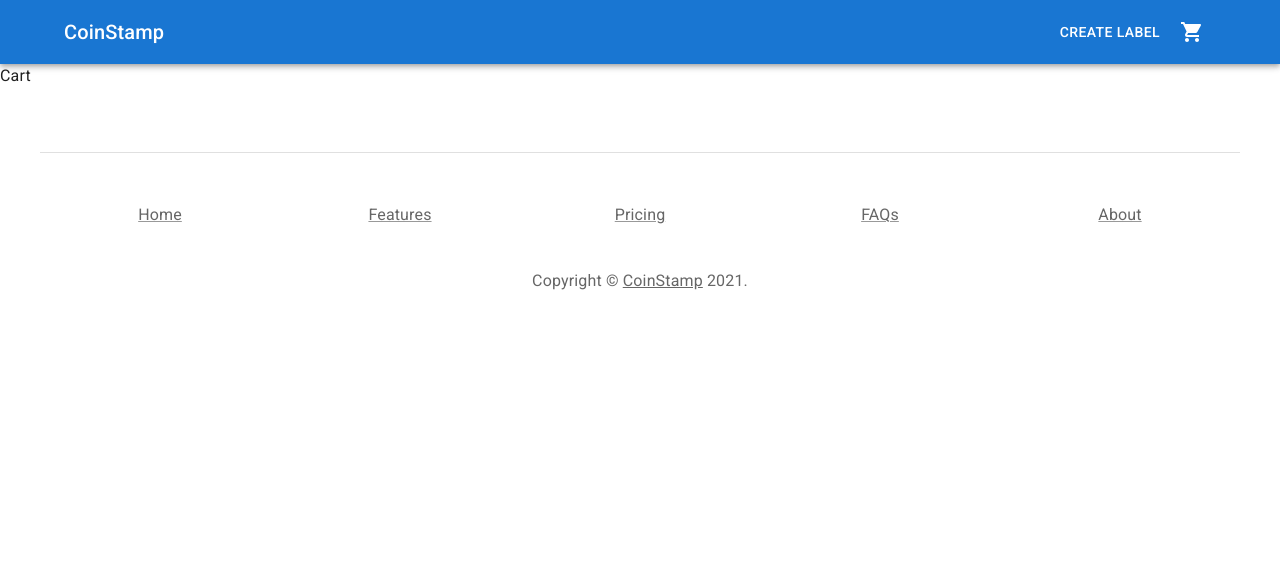
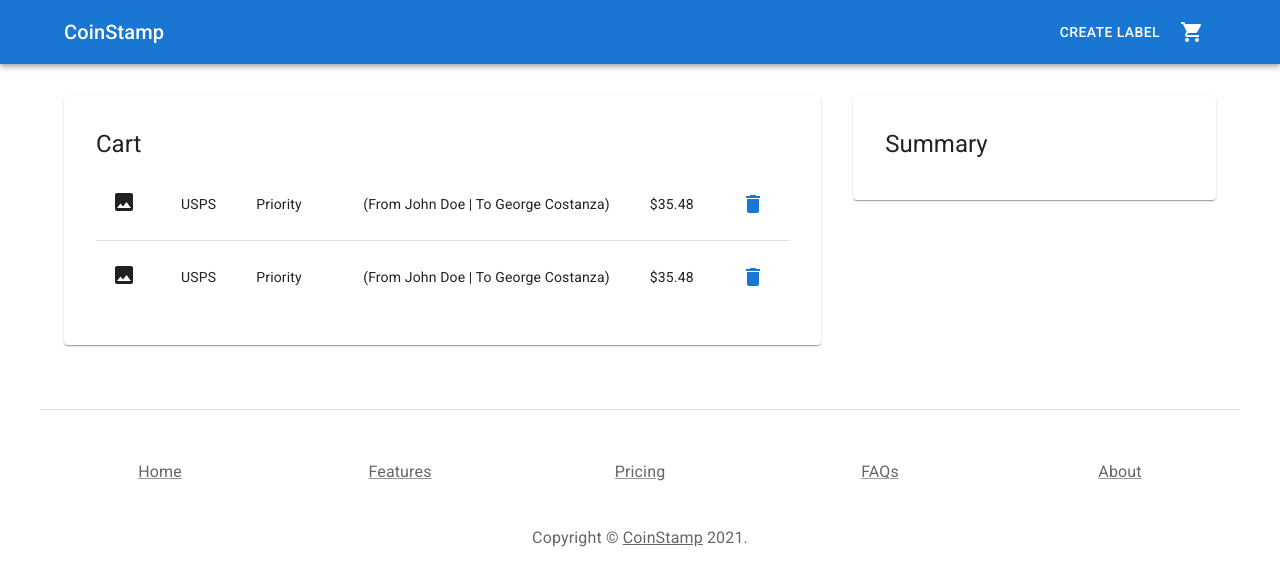
Before and after one commit to xilaluna/coinstamp, a React (Create React App) app in the folder client/: page /cart in a window 1280 px wide. Shown: the top 586 px of the page. Built offline with nearby package versions, Linux system fonts and the light colour scheme.

Commit message:
[add] cart table

```diff
--- a/client/src/App.jsx
+++ b/client/src/App.jsx
@@ -3,7 +3,6 @@ import { Routes, Route } from "react-router-dom"
 
 import Navbar from "./components/Navbar/Navbar"
 import Footer from "./components/Footer/Footer"
-import Container from "@mui/material/Container"
 
 import Home from "./pages/Home/Home"
 import Rates from "./pages/Rates/Rates"
--- /dev/null
+++ b/client/src/assets/data/testorder.json
@@ -0,0 +1,20 @@
+[
+  {
+    "carrier": "USPS",
+    "service": "Priority",
+    "rate": 35.48,
+    "fromName": "John Doe",
+    "fromStreet1": "417 Montgomery Street",
+    "toName": "George Costanza",
+    "toStreet1": "1 E 161st St."
+  },
+  {
+    "carrier": "USPS",
+    "service": "Priority",
+    "rate": 35.48,
+    "fromName": "John Doe",
+    "fromStreet1": "417 Montgomery Street",
+    "toName": "George Costanza",
+    "toStreet1": "1 E 161st St."
+  }
+]
--- /dev/null
+++ b/client/src/components/CartTable/CartTable.jsx
@@ -0,0 +1,38 @@
+import React from "react"
+
+import Typography from "@mui/material/Typography"
+import TableContainer from "@mui/material/TableContainer"
+import Table from "@mui/material/Table"
+import TableBody from "@mui/material/TableBody"
+
+import Item from "./Item"
+import data from "../../assets/data/testorder.json"
+
+const CartTable = () => {
+  const items = data.map((obj) => {
+    const { carrier, service, fromName, toName, rate } = obj
+    return (
+      <Item
+        carrier={carrier}
+        service={service}
+        fromName={fromName}
+        toName={toName}
+        rate={rate}
+      />
+    )
+  })
+  return (
+    <React.Fragment>
+      <Typography variant="h5" gutterBottom>
+        Cart
+      </Typography>
+      <TableContainer>
+        <Table>
+          <TableBody>{items}</TableBody>
+        </Table>
+      </TableContainer>
+    </React.Fragment>
+  )
+}
+
+export default CartTable
--- /dev/null
+++ b/client/src/components/CartTable/Item.jsx
@@ -0,0 +1,32 @@
+import React from "react"
+
+import TableRow from "@mui/material/TableRow"
+import TableCell from "@mui/material/TableCell"
+import IconButton from "@mui/material/IconButton"
+
+import ImageIcon from "@mui/icons-material/Image"
+import DeleteIcon from "@mui/icons-material/Delete"
+
+const Item = (props) => {
+  const { carrier, service, fromName, toName, rate } = props
+  return (
+    <TableRow sx={{ "&:last-child td, &:last-child th": { border: 0 } }}>
+      <TableCell component="th" scope="row">
+        <ImageIcon />
+      </TableCell>
+      <TableCell align="right">{carrier}</TableCell>
+      <TableCell align="right">{service}</TableCell>
+      <TableCell align="right">
+        (From {fromName} | To {toName})
+      </TableCell>
+      <TableCell align="right">${rate}</TableCell>
+      <TableCell align="right">
+        <IconButton color="primary">
+          <DeleteIcon />
+        </IconButton>
+      </TableCell>
+    </TableRow>
+  )
+}
+
+export default Item
--- a/client/src/components/Footer/Footer.jsx
+++ b/client/src/components/Footer/Footer.jsx
@@ -10,7 +10,7 @@ const Footer = () => {
       sx={{
         borderTop: (theme) => `1px solid ${theme.palette.divider}`,
         mt: 8,
-        py: [3, 6],
+        py: 6,
       }}
     >
       <Grid container justifyContent="space-between">
--- a/client/src/components/Navbar/Navbar.jsx
+++ b/client/src/components/Navbar/Navbar.jsx
@@ -14,7 +14,7 @@ import Container from "@mui/material/Container"
 
 const Navbar = () => {
   return (
-    <AppBar position="relative">
+    <AppBar position="relative" sx={{ mb: 4 }}>
       <Container maxWidth="lg">
         <Toolbar disableGutters>
           <Link
@@ -33,12 +33,7 @@ const Navbar = () => {
             Create Label
           </Button>
 
-          <IconButton
-            component={RouterLink}
-            to="/cart"
-            size="large"
-            color="inherit"
-          >
+          <IconButton component={RouterLink} to="/cart" size="large" color="inherit">
             <Badge badgeContent={0} color="error">
               <ShoppingCart />
             </Badge>
--- /dev/null
+++ b/client/src/components/Summary/Summary.jsx
@@ -0,0 +1,15 @@
+import React from "react"
+
+import Typography from "@mui/material/Typography"
+
+const Summary = () => {
+  return (
+    <React.Fragment>
+      <Typography variant="h5" gutterBottom>
+        Summary
+      </Typography>
+    </React.Fragment>
+  )
+}
+
+export default Summary
--- a/client/src/pages/Cart/Cart.jsx
+++ b/client/src/pages/Cart/Cart.jsx
@@ -1,11 +1,32 @@
 import React from "react"
-import Typography from "@mui/material/Typography"
+
+import Container from "@mui/material/Container"
+import Grid from "@mui/material/Grid"
+import Paper from "@mui/material/Paper"
+
+import CartTable from "../../components/CartTable/CartTable"
+import Summary from "../../components/Summary/Summary"
+
+const PaperStyles = {
+  p: 4,
+}
 
 const Cart = () => {
   return (
-    <React.Fragment>
-      <Typography>Cart</Typography>
-    </React.Fragment>
+    <Container maxWidth="lg">
+      <Grid container spacing={4}>
+        <Grid item md={8}>
+          <Paper sx={PaperStyles}>
+            <CartTable />
+          </Paper>
+        </Grid>
+        <Grid item md={4}>
+          <Paper sx={PaperStyles}>
+            <Summary />
+          </Paper>
+        </Grid>
+      </Grid>
+    </Container>
   )
 }
 
--- a/client/src/pages/Create/Create.jsx
+++ b/client/src/pages/Create/Create.jsx
@@ -13,7 +13,7 @@ import SubmitForm from "../../components/Forms/SubmitForm"
 const Create = () => {
   return (
     <Container maxWidth="lg">
-      <Paper sx={{ p: 4, my: 2 }}>
+      <Paper sx={{ p: 4 }}>
         <Box component="form" action="/stamp">
           <Grid container spacing={8}>
             <Grid item xs={12}>
--- a/client/src/pages/Rates/Rates.jsx
+++ b/client/src/pages/Rates/Rates.jsx
@@ -14,7 +14,7 @@ const PaperStyles = {
 const Rates = () => {
   return (
     <Container maxWidth="md">
-      <Grid container spacing={4} sx={{ my: 2 }}>
+      <Grid container spacing={4}>
         <Grid item xs={12}>
           <Paper sx={PaperStyles}>
             <LabelInfo />
```
